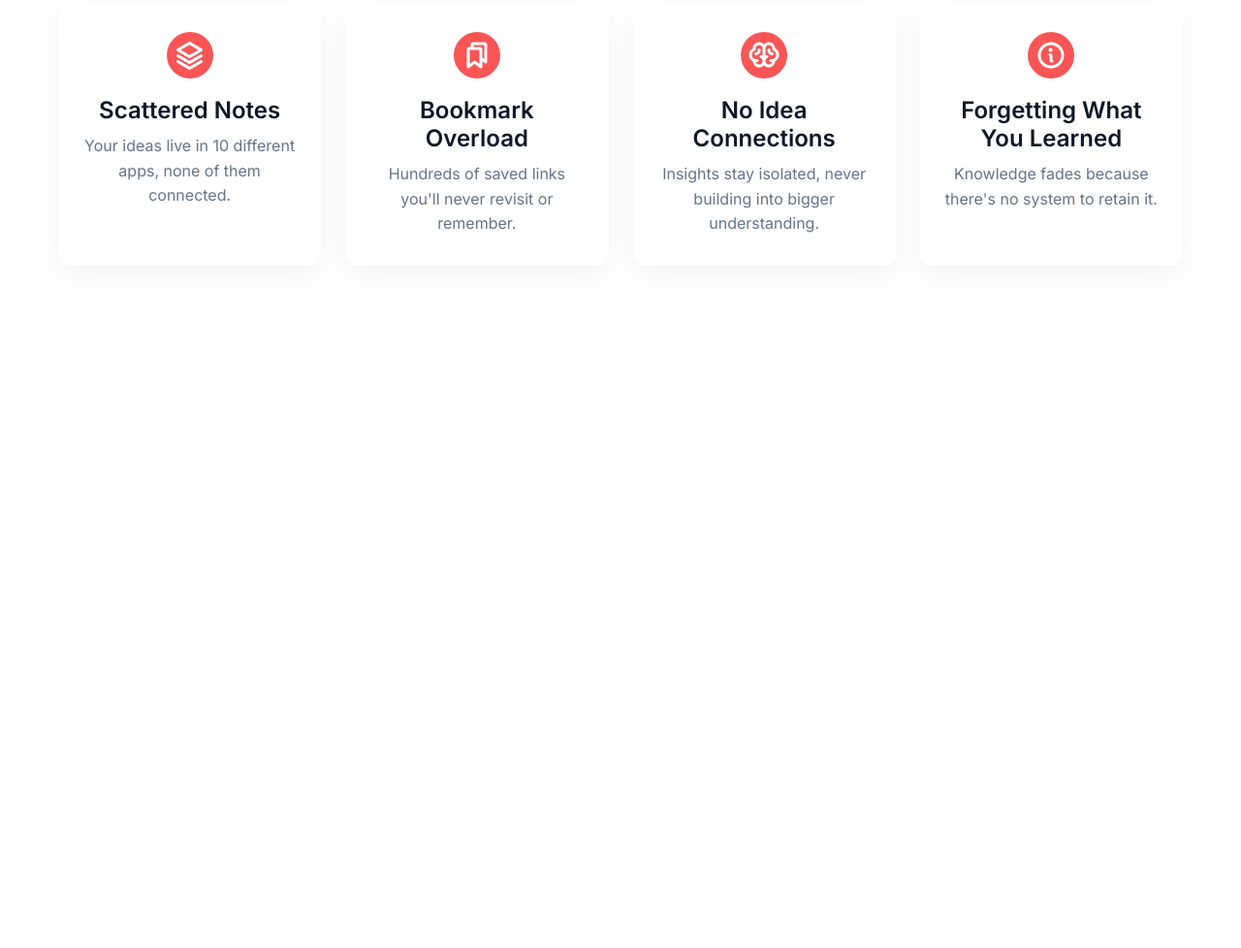
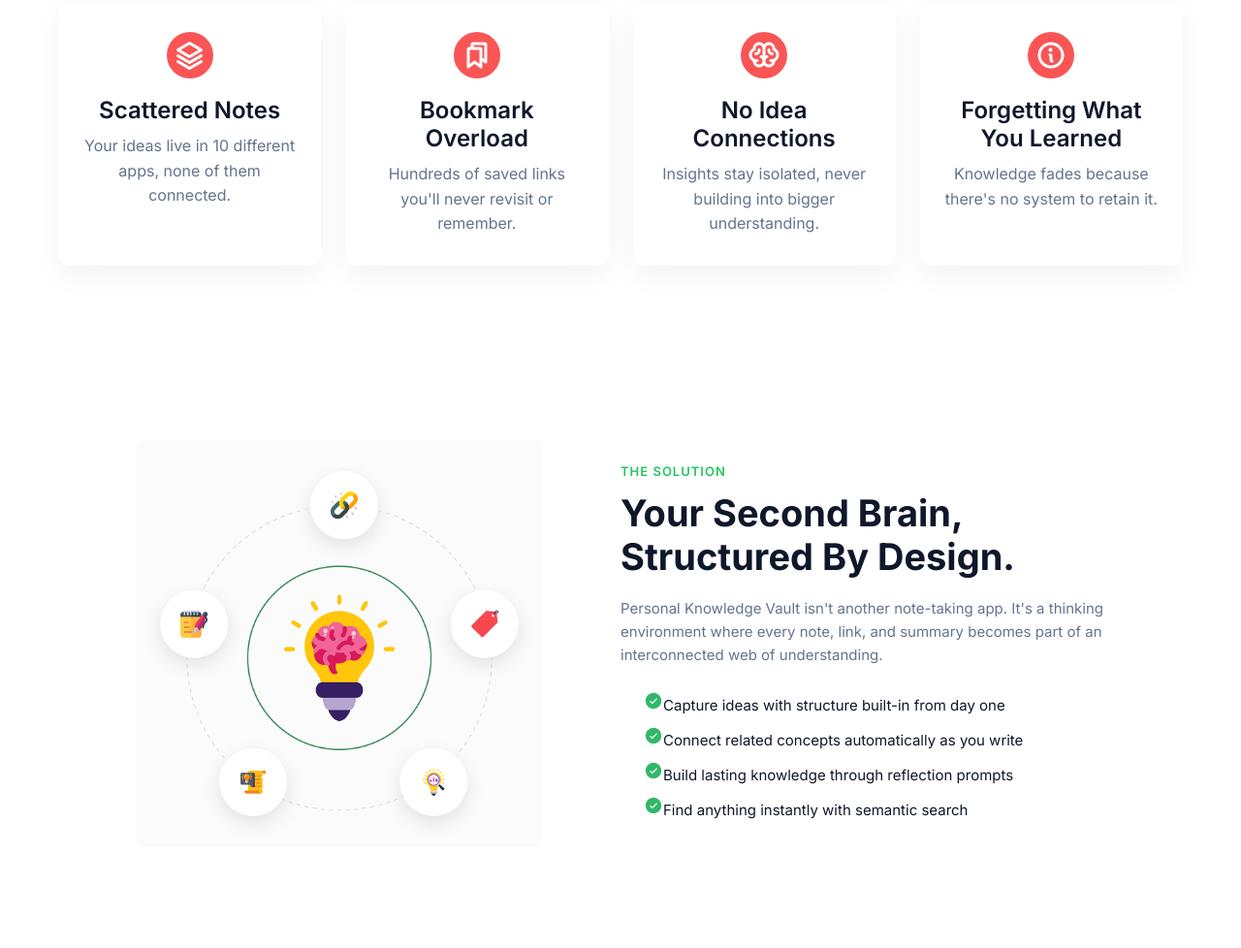
Before and after one commit to apurbadatta/assignment-1, a plain HTML site: page index.html in a window 1280 px wide. Shown: the part 969-1947 px from the top of the page at 97% size. Before the commit the page ends 1323 px from the top, so only its background shows below. Drawn offline with Linux system fonts and the light colour scheme.

Commit message:
THE solution section style

```diff
--- a/index.html
+++ b/index.html
@@ -44,25 +44,25 @@
   <div class="card-container">
 
     <div class="card">
-      <div class="icon"><img src="/assets/Vector.png" alt=""></div>
+      <div class="icon"><img src="assets/Vector.png" alt=""></div>
       <h3>Scattered Notes</h3>
       <p>Your ideas live in 10 different apps, none of them connected.</p>
     </div>
 
     <div class="card">
-      <div class="icon"><img src="/assets/Bookmarks.png" alt=""></div>
+      <div class="icon"><img src="assets/Bookmarks.png" alt=""></div>
       <h3>Bookmark Overload</h3>
       <p>Hundreds of saved links you'll never revisit or remember.</p>
     </div>
 
     <div class="card">
-      <div class="icon"><img src="/assets/Brain.png" alt=""></div>
+      <div class="icon"><img src="assets/Brain.png" alt=""></div>
       <h3>No Idea Connections</h3>
       <p>Insights stay isolated, never building into bigger understanding.</p>
     </div>
 
     <div class="card">
-      <div class="icon"><img src="/assets/Info.png" alt=""></div>
+      <div class="icon"><img src="assets/Info.png" alt=""></div>
       <h3>Forgetting What You Learned</h3>
       <p>Knowledge fades because there's no system to retain it.</p>
     </div>
@@ -70,5 +70,37 @@
   </div>
 
 </section>
+
+
+<section class="brain-section">
+
+
+
+  <div class="image-box">
+    <img src="assets/knowledge.png" alt=" Brain ">
+  </div>
+
+
+
+  <div class="content-box">
+    <span class="label">THE SOLUTION</span>
+
+    <h1>Your Second Brain,<br>Structured By Design.</h1>
+
+    <p class="peragrap">
+      Personal Knowledge Vault isn't another note-taking app.
+      It's a thinking environment where every note, link, and summary
+      becomes part of an interconnected web of understanding.
+    </p>
+
+    <ul class="feature-list">
+      <li ><img src="assets/CheckCircle.png" alt="">Capture ideas with structure built-in from day one</li>
+      <li><img src="assets/CheckCircle.png" alt="">Connect related concepts automatically as you write</li>
+      <li><img src="assets/CheckCircle.png" alt="">Build lasting knowledge through reflection prompts</li>
+      <li><img src="assets/CheckCircle.png" alt="">Find anything instantly with semantic search</li>
+    </ul>
+  </div>
+</section>
+
 </body>
 </html>
--- a/style.css
+++ b/style.css
@@ -155,3 +155,59 @@
   color: #64748b;
   line-height: 1.6;
 }
+
+
+.brain-section {
+  display: flex;
+  align-items: center;
+  justify-content: center;
+  gap: 80px;
+  padding: 100px 80px;
+}
+
+
+
+.image-box img {
+  max-width: 420px;
+  width: 100%;
+}
+
+
+
+.content-box {
+  max-width: 500px;
+}
+
+.label {
+  font-size: 13px;
+  font-weight: 600;
+  color: #22c55e;
+  letter-spacing: 1px;
+}
+
+.content-box h1 {
+  font-size: 38px;
+  color: #0f172a;
+  margin: 12px 0 18px;
+  line-height: 1.2;
+}
+
+.peragrap{
+  font-size: 15px;
+  color: #64748b;
+  margin-bottom: 25px;
+  line-height: 1.6;
+}
+
+.feature-list {
+  list-style: none;
+}
+
+.feature-list li {
+  font-size: 15px;
+  color: #0f172a;
+  margin-bottom: 12px;
+  padding-left: 24px;
+
+
+}
```
